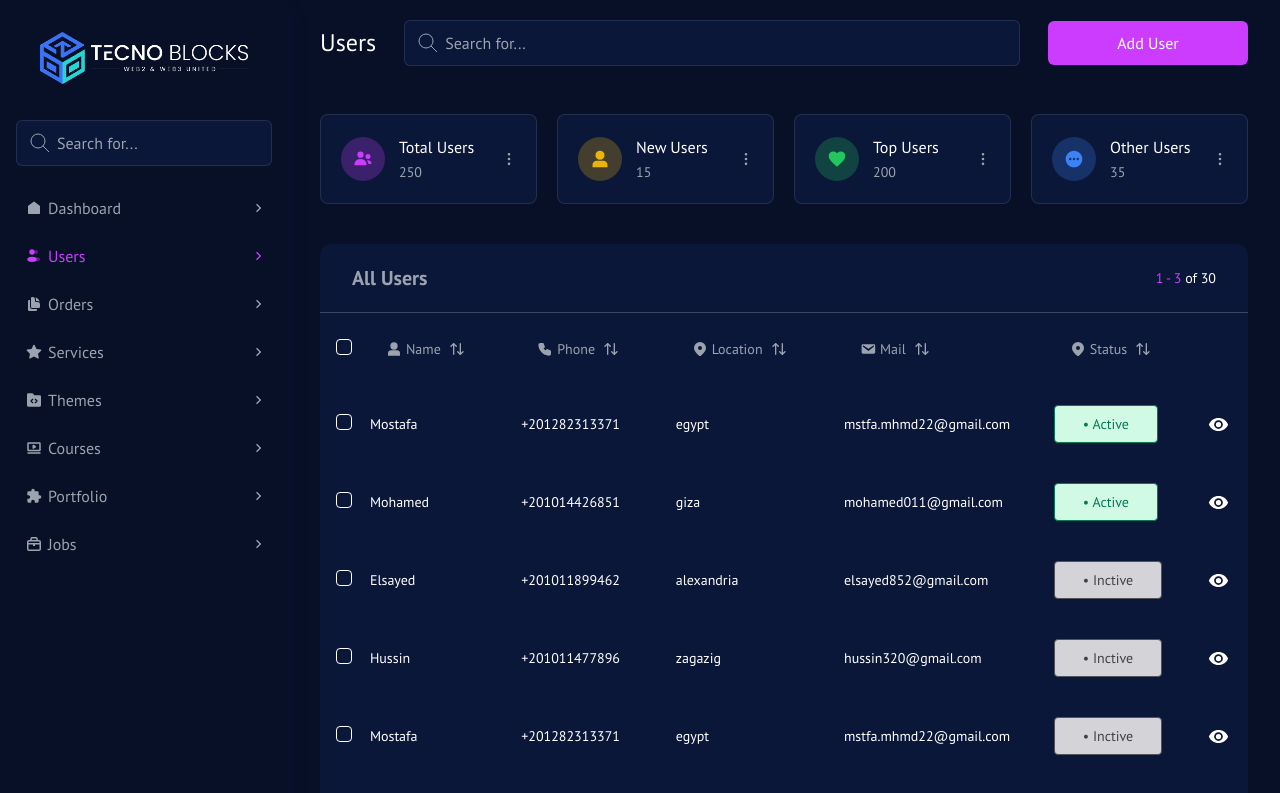
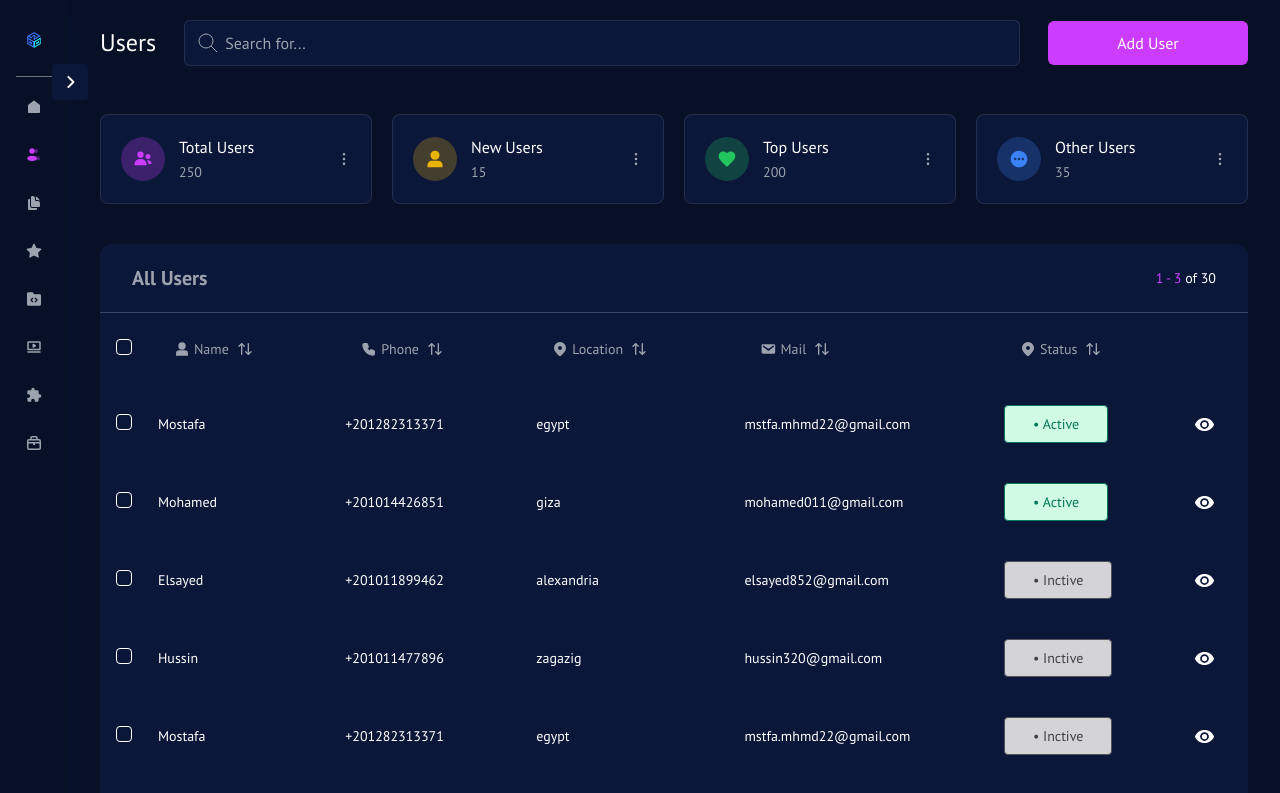
Before and after one commit to Mostafa4Abdelwahed/TecnoBlocks---Task, a React (Vite) app: page / in a window 1280 px wide. Shown: the top 793 px of the page. Built offline with nearby package versions, Linux system fonts and the light colour scheme.

Commit message:
Responsive Sidebar

```diff
--- a/src/App.jsx
+++ b/src/App.jsx
@@ -1,19 +1,26 @@
-import Tabel from "./components/Main/Table"
+import Tabel from "./components/Main/Table";
 import CartsSection from "./components/Main/CartsSection";
+import Navbar from "./components/Navbar"
 import Container from "./components/Container";
 import Sidebar from "./components/Sidebar";
+import { SidebarContext } from "./context/sidebarContext";
+import { useState } from "react";
 
 function App() {
+  const [show, setShow] = useState(false);
   return (
-    <div className="bg-dark-200">
+    <SidebarContext.Provider value={{ show, setShow }}>
+      <div className="bg-dark-200 flex">
         <Sidebar />
-      <main className="w-full min-h-screen md:pl-[320px] lg:pl-[18rem]">
+        <main className="w-full min-h-screen pl-[70px] lg:pl-0">
+          <Navbar />
           <Container className="mt-7">
             <CartsSection />
             <Tabel />
           </Container>
         </main>
       </div>
+    </SidebarContext.Provider>
   );
 }
 
--- a/src/components/Navbar.jsx
+++ b/src/components/Navbar.jsx
@@ -1,8 +1,11 @@
+import { useContext } from "react";
 import Container from "./Container";
+import { SidebarContext } from "../context/sidebarContext";
 
-const Navbar = ({ setShow }) => {
+const Navbar = () => {
+  const {setShow} = useContext(SidebarContext)
   return (
-    <div className="bg-dark-200 md:pl-[320px] lg:pl-[18rem]">
+    <div className="bg-dark-200">
       <Container className="flex bg-dark-200 flex-wrap gap-3 md:gap-7 justify-between items-center py-5 px-4">
         <div className="flex items-center justify-between md:w-auto w-full">
           <h1 className="text-2xl font-medium text-white">Users</h1>
--- a/src/components/Sidebar.jsx
+++ b/src/components/Sidebar.jsx
@@ -1,9 +1,10 @@
-import { useState } from "react";
+import { useContext } from "react";
+import Favicon from "../../public/Favicon.png";
 import Logo from "/logo.png";
-import Navbar from "./Navbar";
+import { SidebarContext } from "../context/sidebarContext";
 
 const Sidebar = () => {
-  const [show, setShow] = useState(false);
+  const { show, setShow } = useContext(SidebarContext);
   const links = [
     {
       title: "Dashboard",
@@ -192,34 +193,41 @@ const Sidebar = () => {
   return (
     <>
       <div
-        className={`xl:w-72 shadow-lg shadow-dark-100 z-50 w-80 transition-all fixed md:left-0 md:top-0 md:bottom-0 ${
-          show ? "left-0 top-0 bottom-0" : "-left-full"
+        className={`shadow-lg shadow-dark-100 z-50 transition-all h-full md:h-auto ${
+          show
+            ? "fixed left-0 top-0 bottom-0 lg:relative w-[300px] md:w-[350px]"
+            : "fixed lg:relative w-[70px]"
         } xl:p-4 border-gray-700 p-2 bg-dark-200 shadow-2xl flex-col justify-start items-start gap-5 inline-flex`}
       >
         {/* Header Logo */}
         <div className="w-full px-2.5 pt-4 justify-between items-center gap-2.5 inline-flex">
-          <img src={Logo} className="w-52 md:mx-auto" alt="logo" />
-          <a
+        <img
+            src={show ? Logo : Favicon}
+            className="w-52 md:mx-auto"
+            alt="logo"
+          />
+          <span
             onClick={() => {
               setShow(!show);
             }}
-            className="w-6 cursor-pointer block md:hidden h-6 relative text-white"
+            className="absolute cursor-pointer -right-5 top-16 text-white"
           >
             <svg
+              className={`bg-dark-100 hidden md:block p-px md:p-1.5 box-content rounded ${show && "rotate-180"}`}
+              xmlns="http://www.w3.org/2000/svg"
               width="24"
               height="24"
-              viewBox="0 0 24 24"
-              fill="none"
-              xmlns="http://www.w3.org/2000/svg"
+              viewBox="0 0 12 24"
             >
-              <g id="Menu">
-                <rect width="24" height="24" />
-                <path id="icon" d="M13 6H21M3 12H21M7 18H21" stroke="#fff" />
-              </g>
+              <path
+                fill="currentColor"
+                fillRule="evenodd"
+                d="M10.157 12.711L4.5 18.368l-1.414-1.414l4.95-4.95l-4.95-4.95L4.5 5.64l5.657 5.657a1 1 0 0 1 0 1.414"
+              ></path>
             </svg>
-          </a>
+          </span>
         </div>
-        <div className="relative w-full mt-4">
+        <div className={`relative w-full my-2.5 ${!show && "hidden"}`}>
           <input
             className="bg-dark-100 w-full text-white border-[1px] pl-10 border-white/10 hover:border-gray-400 transition-colors rounded-md py-3 px-4 leading-tight focus:outline-none focus:shadow-outline"
             id="username"
@@ -235,30 +243,31 @@ const Sidebar = () => {
               viewBox="0 0 24 24"
               stroke="currentColor"
             >
-              <path
-                d="M21 21l-6-6m2-5a7 7 0 11-14 0 7 7 0 0114 0z"
-              />
+              <path d="M21 21l-6-6m2-5a7 7 0 11-14 0 7 7 0 0114 0z" />
             </svg>
           </div>
         </div>
+        <div className={`bg-gray-500 mt-2 h-px w-full ${show && "hidden"}`} />
         {/* Links Section */}
-        <div className="w-full px-2.5 pt-3">
+        <div className="w-full px-2.5">
           <ul className="flex gap-7 flex-col">
-            {links?.map((link) => {
+            {links?.map((link, key) => {
               return (
-                <li>
+                <li key={key}>
                   <a href={link.href}>
                     <div
                       className={`${
                         link.active ? "text-primary" : "text-gray-400"
-                      } transition-all flex items-center justify-between rounded-lg`}
+                      } transition-all flex items-center ${
+                        show ? "justify-between" : "justify-center"
+                      } rounded-lg`}
                     >
                       <div className="h-5 gap-1.5 flex items-center">
                         <div className="relative">{link.icon}</div>
-                        <h2 className="text-base">{link.title}</h2>
+                        <h2 className={`text-base ${!show && "hidden"}`}>{link.title}</h2>
                       </div>
                       {link.arrow && (
-                        <svg
+                        <svg className={`${!show && "hidden"}`}
                           xmlns="http://www.w3.org/2000/svg"
                           width="0.5em"
                           height="1em"
@@ -280,7 +289,7 @@ const Sidebar = () => {
         </div>
       </div>
       {/* Navbar */}
-      <Navbar setShow={setShow} />
+      {/* <Navbar /> */}
     </>
   );
 };
--- /dev/null
+++ b/src/context/sidebarContext.jsx
@@ -0,0 +1,3 @@
+import { createContext } from "react";
+
+export const SidebarContext = createContext()
```
Lines whose indentation alone changed are shown as unchanged.
